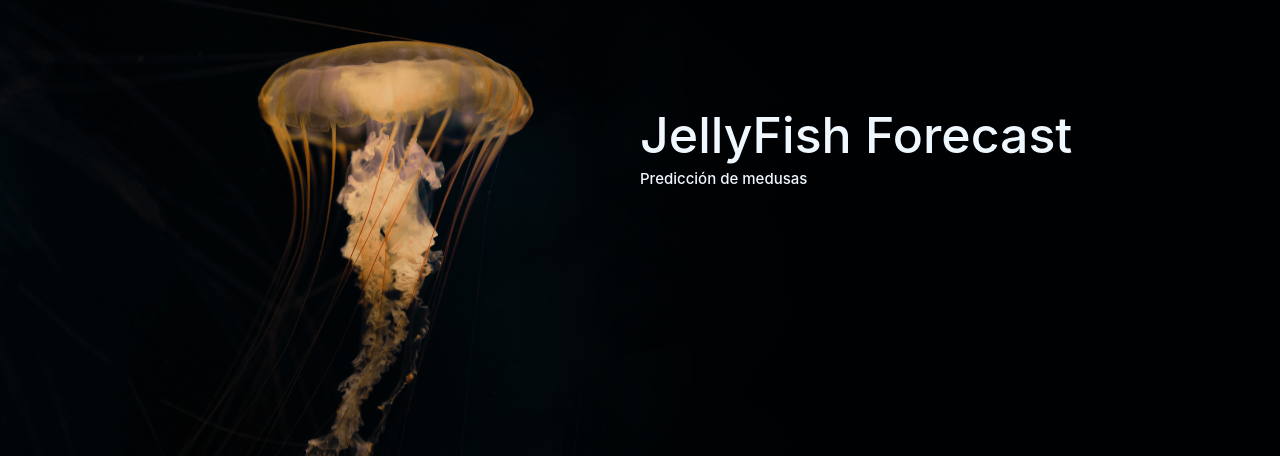
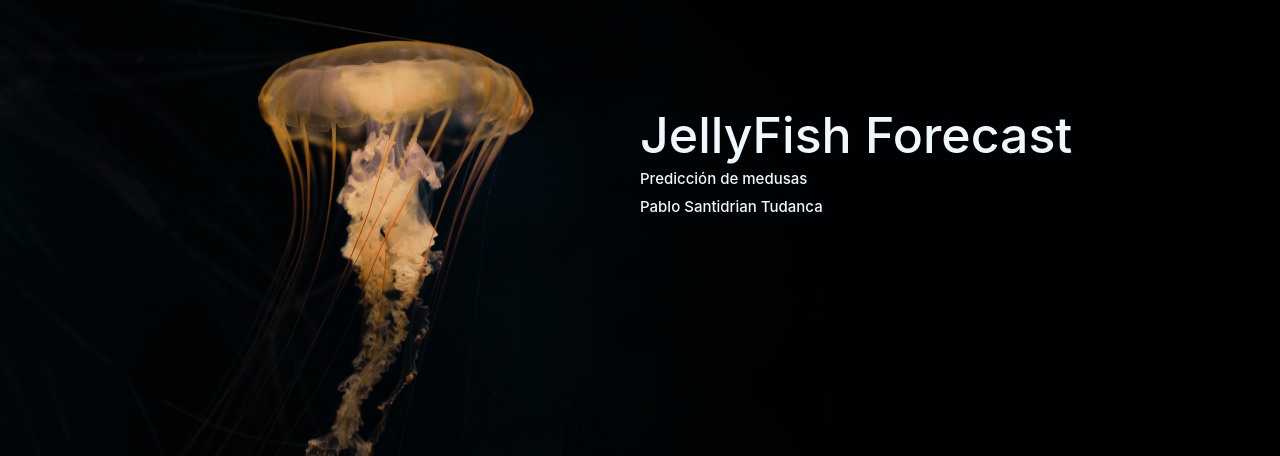
Before and after one commit to psnti/SubRepositorio, a Flask app: page / in a window 1280 px wide. Shown: the part 215-671 px from the top of the page. Run offline with Flask 2, Linux system fonts and the light colour scheme; some libraries are stand-ins or nearby versions.

Commit message:
Pruebas de autodespliegue

```diff
--- a/templates/index.html
+++ b/templates/index.html
@@ -5,6 +5,7 @@
     <div style = "position:absolute; left:50%; top:40%; color: aliceblue;">
         <h1 style="font-size: 500%;">JellyFish Forecast<h1>
         <p style="font-size: 60%;">Predicción de medusas</p>
+        <p style="font-size: 60%;">Pablo Santidrian Tudanca</p>
     </div>
 
 {% endblock %}
```
